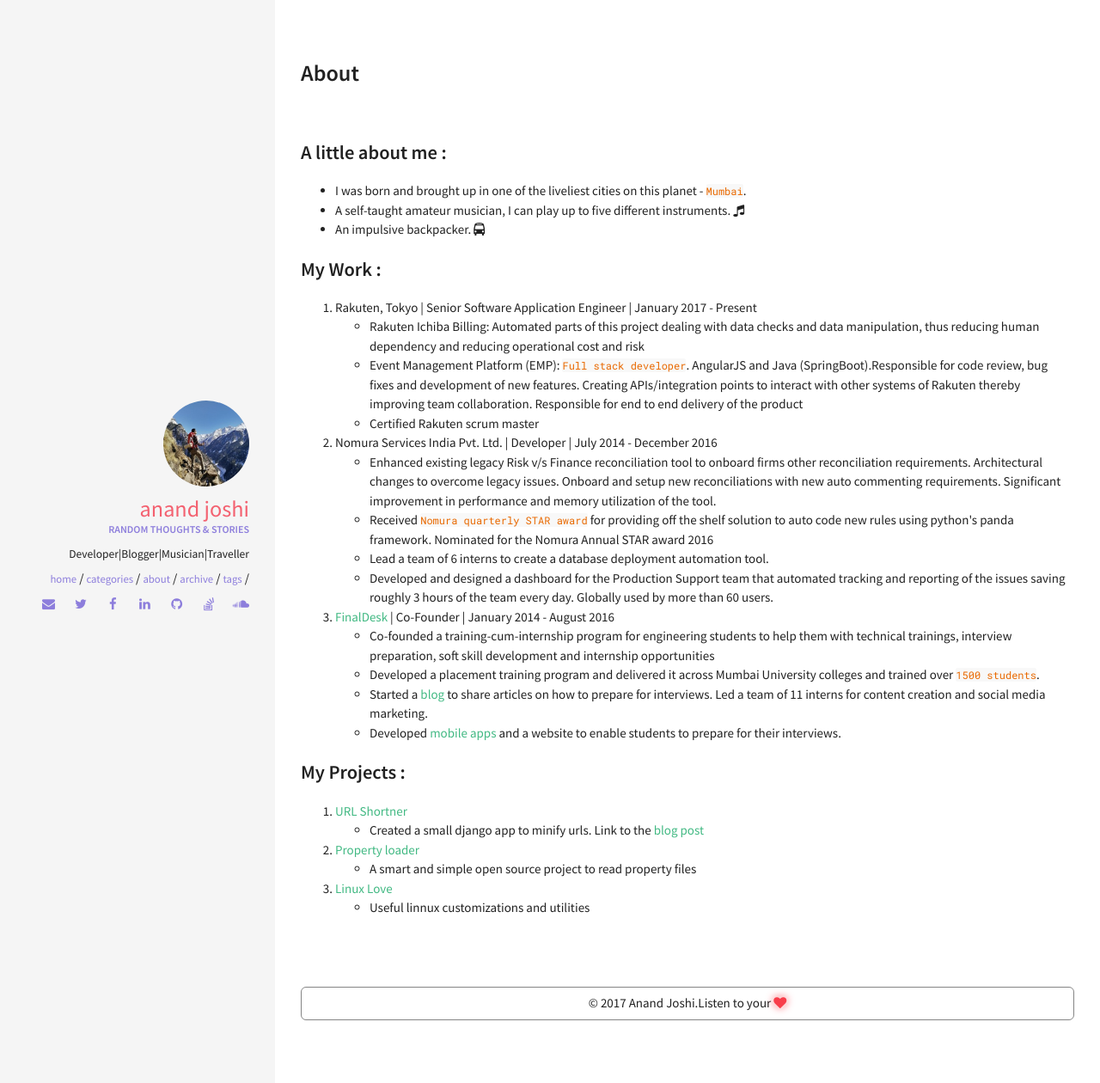
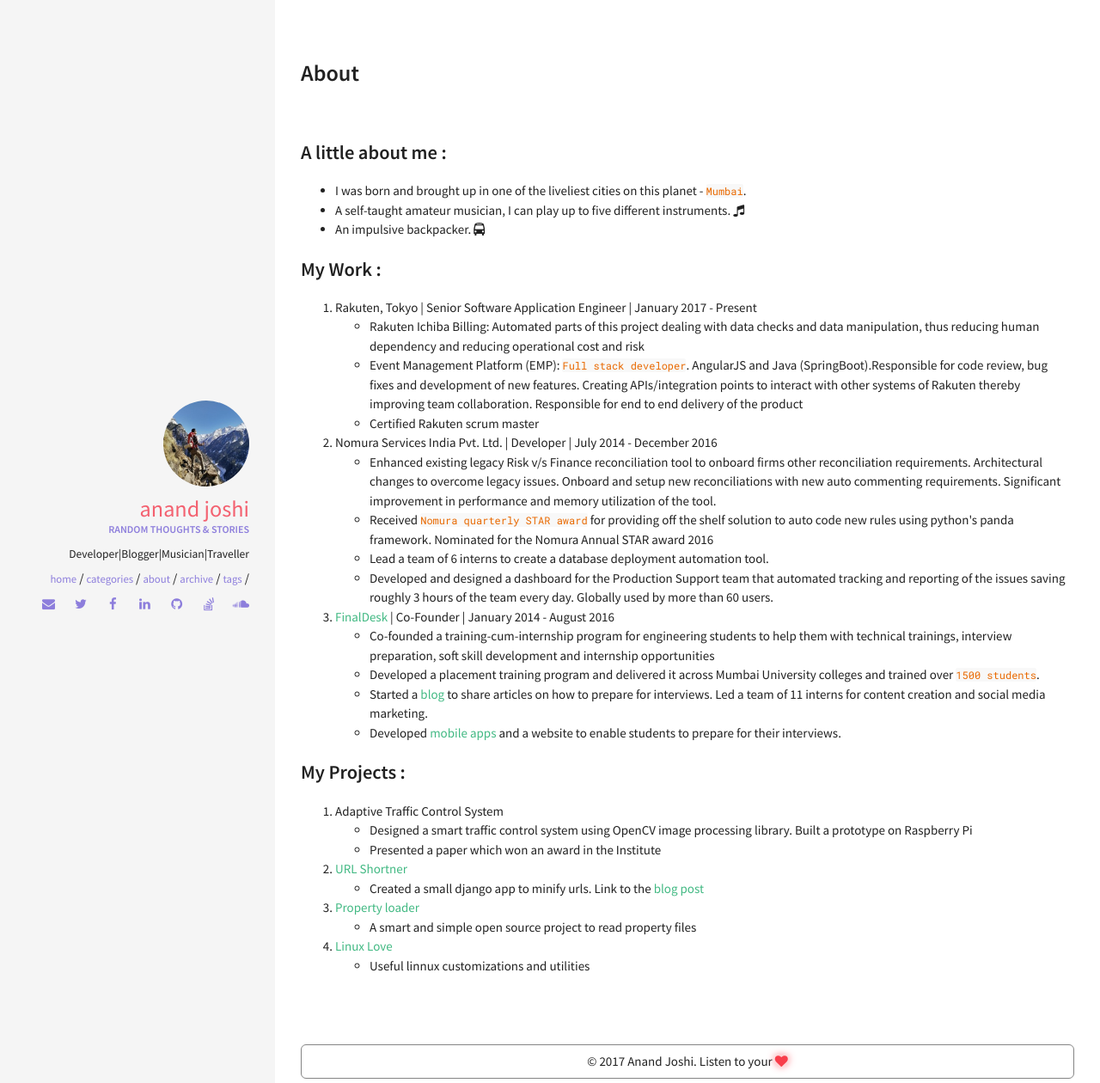
Before and after one commit to anandjoshi91/anandjoshi91.github.io, a Jekyll site: the page built from pages/about/index.html, in a window 1280 px wide. Shown: the whole page at 86% size. Built offline with Jekyll 4.4.1, drawn with Linux system fonts in a browser that asks for light colours.

Commit message:
project details + correct footer spacing

```diff
--- a/_includes/footer.html
+++ b/_includes/footer.html
@@ -1,3 +1,3 @@
 <footer class="notice" style="margin-bottom:5px;margin-top:15px;">
-  &copy; {{ site.time | date: '%Y' }} {{ site.owner.name }}.Listen to your <i class="fa fa-heart heart-icon"></i>
+  &copy; {{ site.time | date: '%Y' }} {{ site.owner.name }}. Listen to your <i class="fa fa-heart heart-icon"></i>
 </footer>
--- a/pages/about/index.html
+++ b/pages/about/index.html
@@ -83,6 +83,17 @@
 
 <ol>
 	<li>
+		Adaptive Traffic Control System
+		<ul>
+			<li>
+				Designed a smart traffic control system using OpenCV image processing library. Built a prototype on Raspberry Pi
+			</li>
+			<li>
+				Presented a paper which won an award in the Institute
+			</li>
+		</ul>
+	</li>
+	<li>
 		<a href="https://github.com/anandjoshi91/url-shortener" target="_blank">URL Shortner</a>
 		<ul>
 			<li>
```
